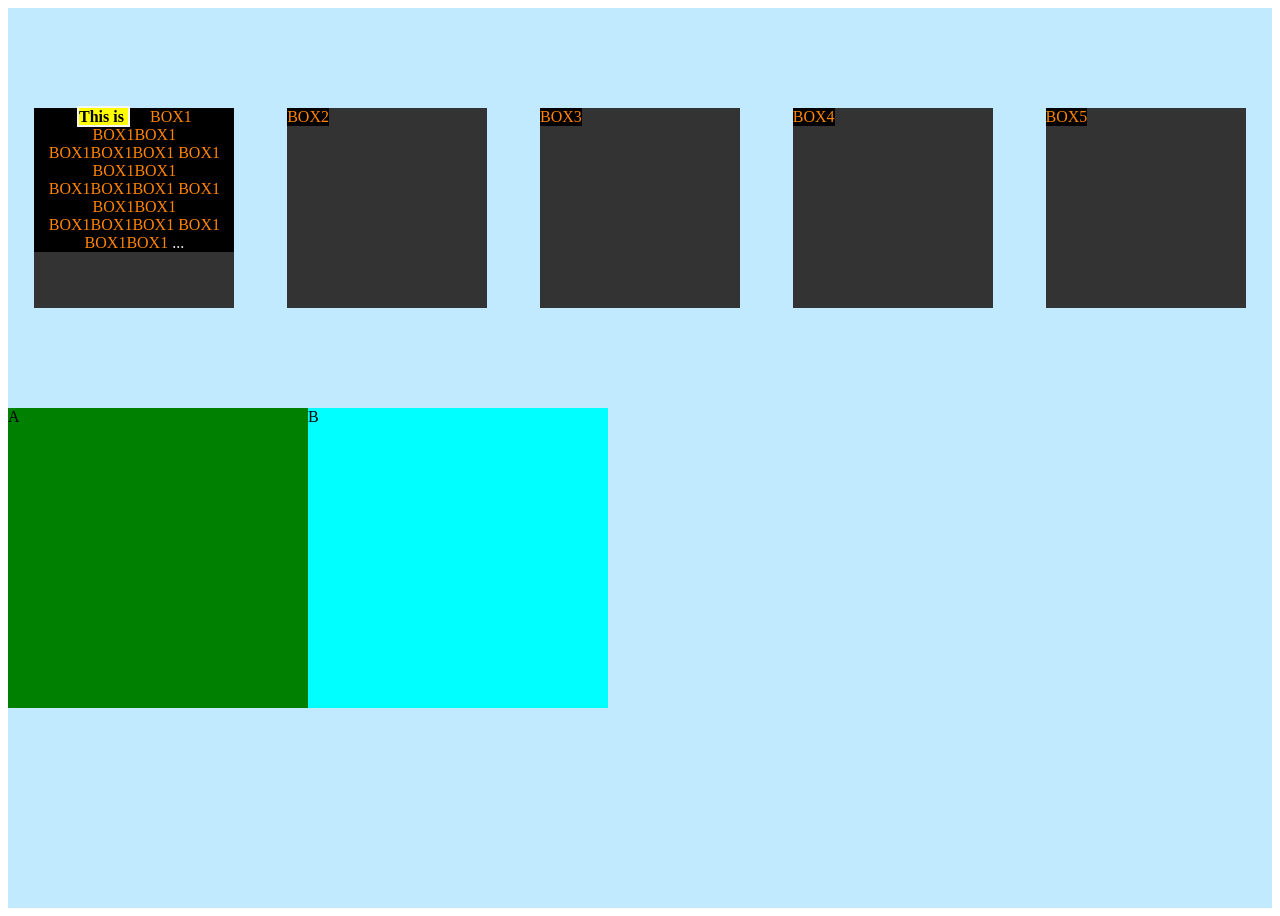
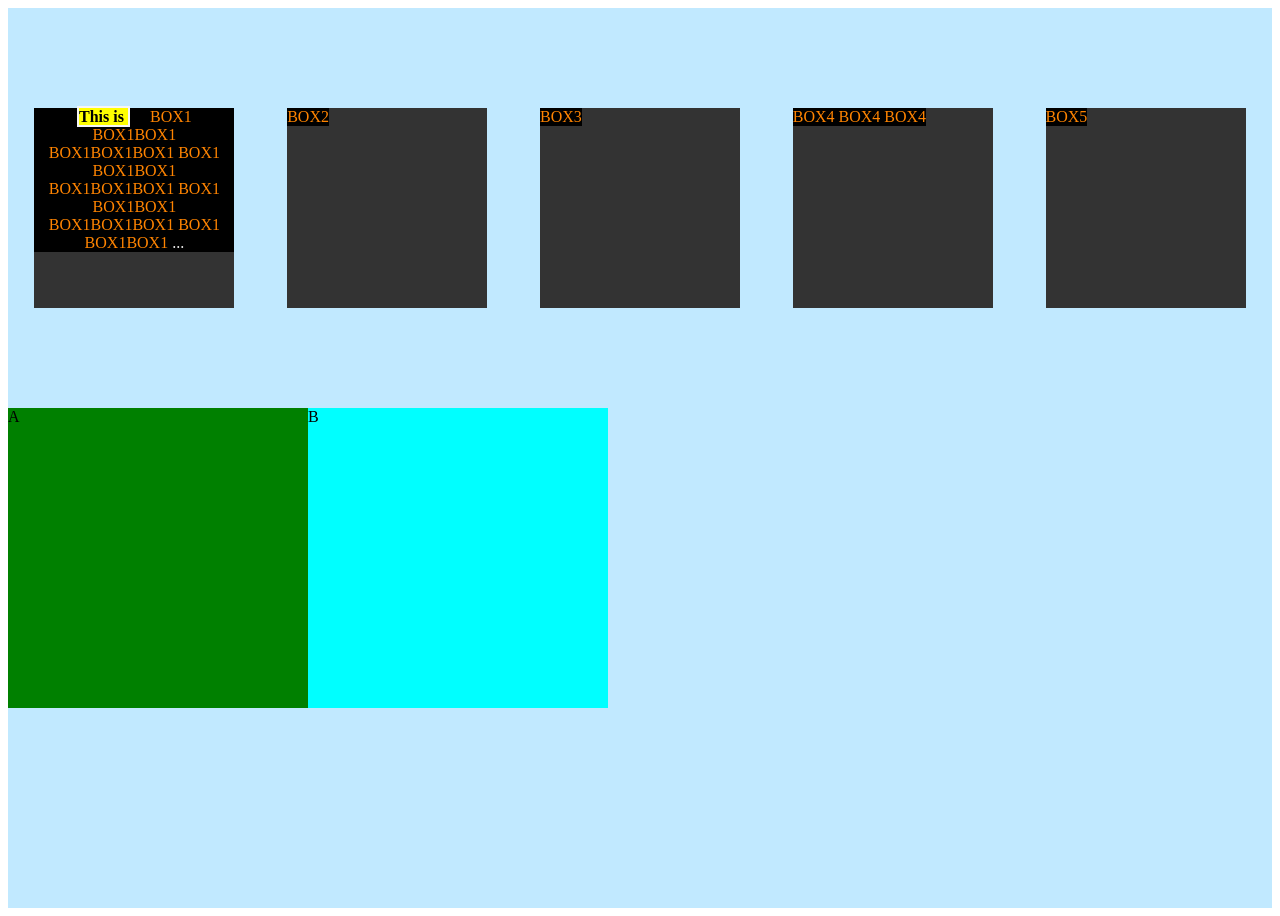
Before and after one commit to CNK-80Q3/LessPractice, a plain HTML site: page Study.html in a window 1280 px wide. Drawn offline with Linux system fonts and the light colour scheme.

Commit message:
Add BOX4 BOX4

```diff
--- a/Study.html
+++ b/Study.html
@@ -28,7 +28,7 @@
     </div>
     <div class="box box4">
       <div>
-        BOX4
+        BOX4 BOX4 BOX4
       </div>
     </div>
     <div class="box box5">
```
